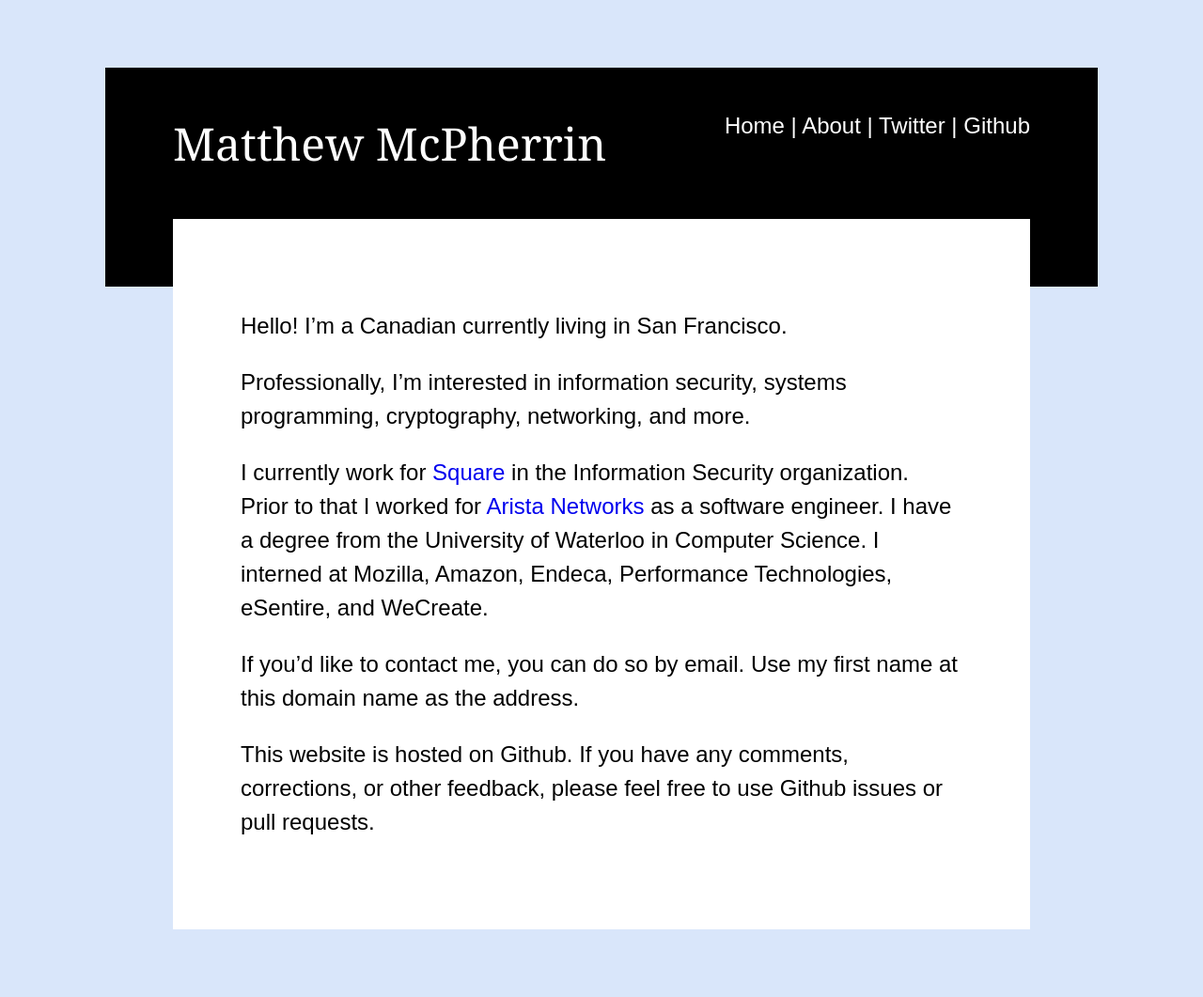
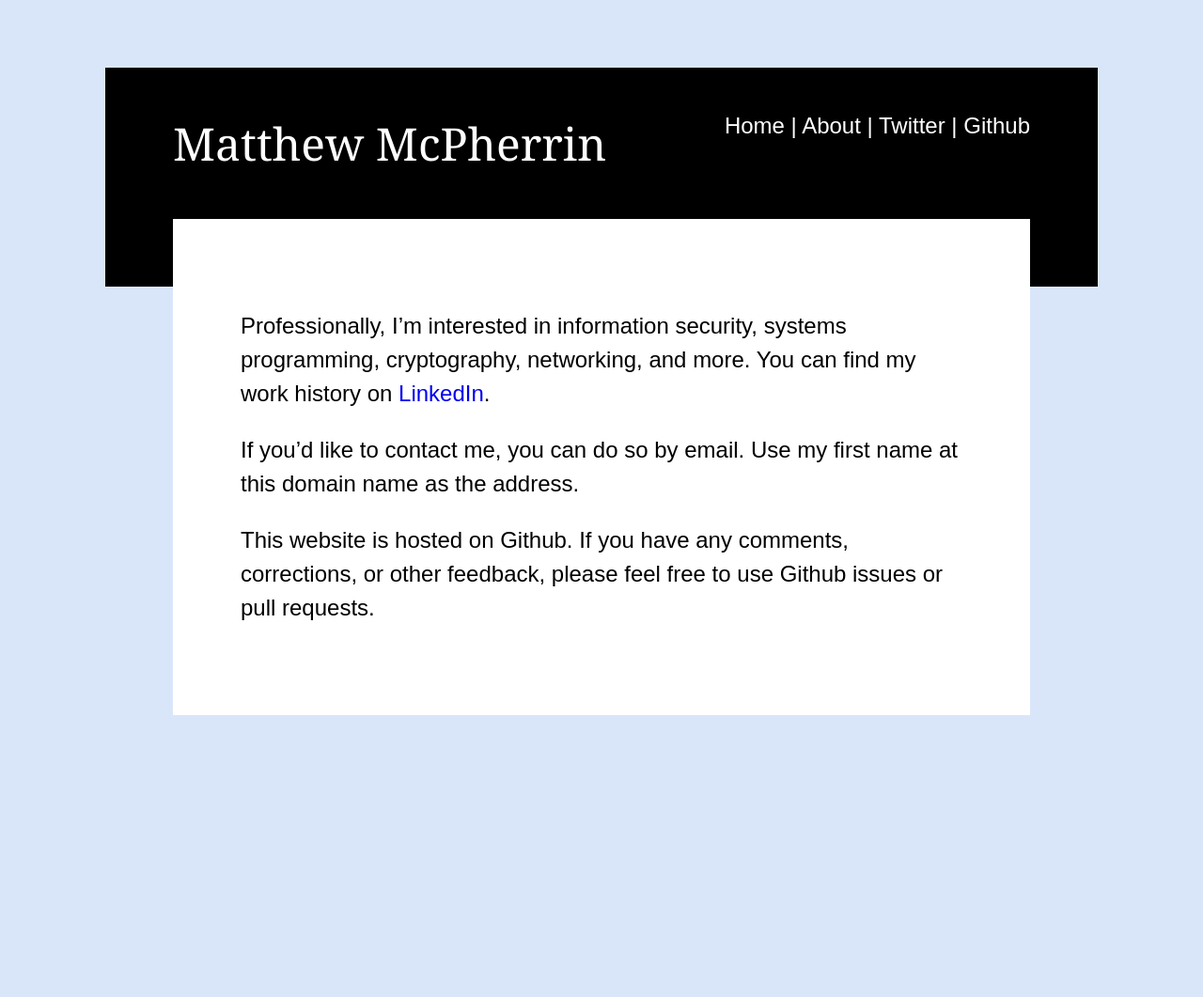
Before and after one commit to mcpherrinm/McPherrin.ca, a Jekyll site: the page built from about.md, in a window 1280 px wide. Shown: the whole page at 94% size. Built offline with Jekyll 4.4.1, drawn with Linux system fonts in a browser that asks for light colours; after the commit the page ends 900 px from its top, so only the background shows below that.

Commit message:
Remove outdated information
Refer to LinkedIn for current career information.

```diff
--- a/about.md
+++ b/about.md
@@ -2,17 +2,9 @@
 layout: page
 ---
 
-Hello!  I'm a Canadian currently living in San Francisco.
-
 Professionally, I'm interested in information security, systems programming,
-cryptography, networking, and more.
-
-I currently work for [Square](https://squareup.com) in the Information Security
-organization.
-Prior to that I worked for [Arista Networks](https://www.arista.com) as a
-software engineer.  I have a degree from the University of Waterloo in Computer
-Science.  I interned at Mozilla, Amazon, Endeca, Performance Technologies,
-eSentire, and WeCreate.
+cryptography, networking, and more.  You can find my work history on
+[LinkedIn](https://linkedin.com/in/mcpherrinm).
 
 If you'd like to contact me, you can do so by email.  Use my first name at this
 domain name as the address.
```
